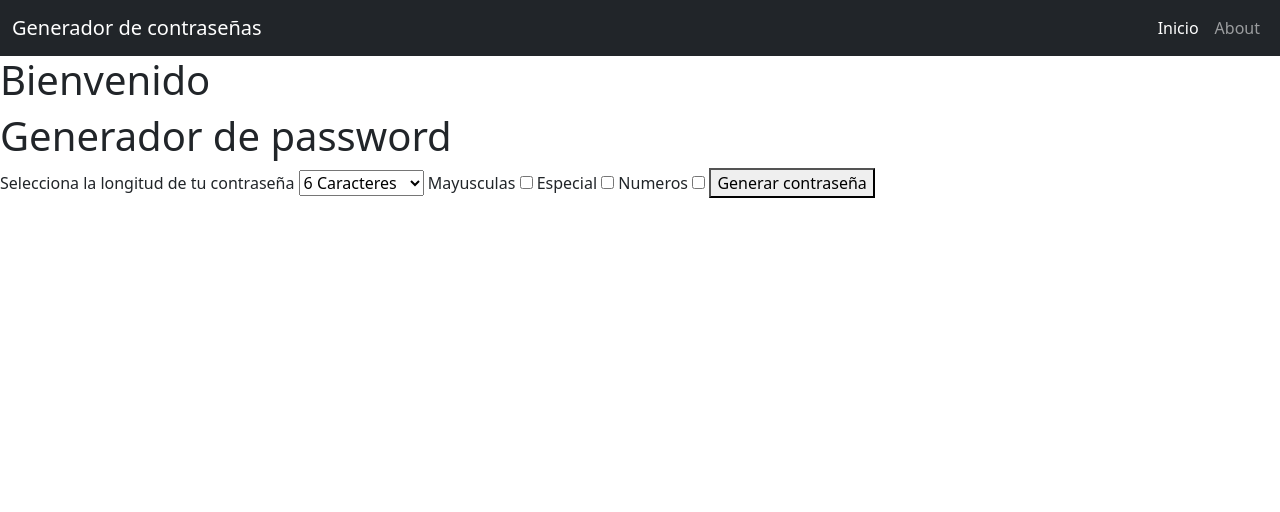
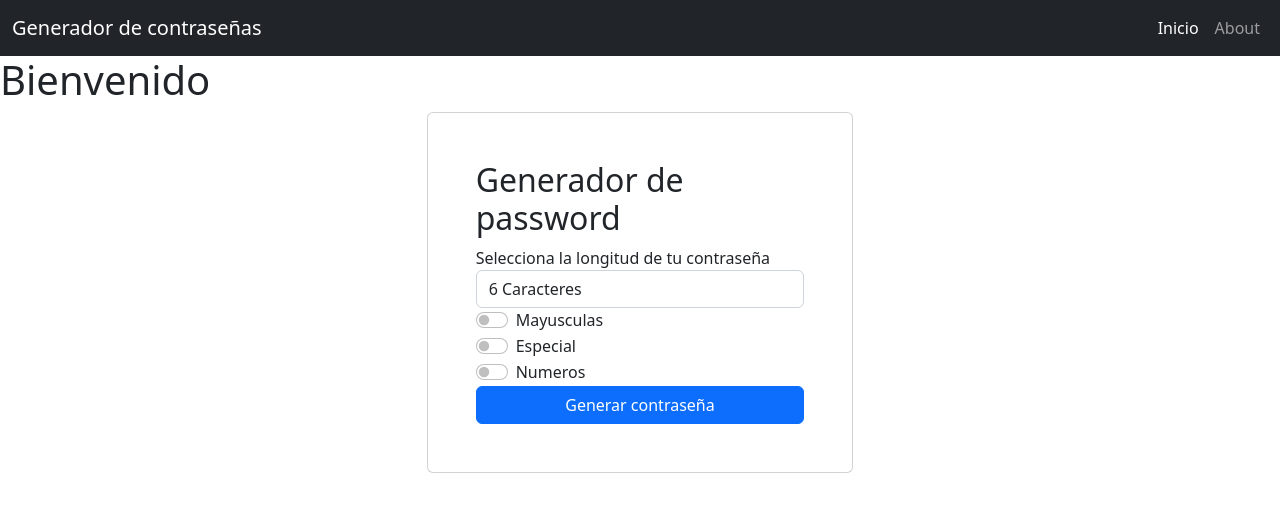
Before and after one commit to dancadev/contrasenas, a Django app: page / in a window 1280 px wide. Shown: the top 512 px of the page. Run offline with Django 4.2, Linux system fonts and the light colour scheme.

Commit message:
commit final

```diff
--- a/password_generator/generator/templates/generator/inicio.html
+++ b/password_generator/generator/templates/generator/inicio.html
@@ -2,10 +2,12 @@
 
 {% block content %}
     <h1>Bienvenido</h1>
-    <form action="{% url 'password' %}" method="get">
-        <h1>Generador de password</h1>
+    <div class="col-md-4 offset-md-4">
+        <form action="{% url 'password' %}" method="get" class="card card-body p-5">
+
+            <h1 class="h2">Generador de password</h1>
             <label for="length">Selecciona la longitud de tu contraseña</label>
-        <select name="length" id="length">
+            <select name="length" id="length" class="form-control">
                 <option value="6">6 Caracteres</option>
                 <option value="7">7 Caracteres</option>
                 <option value="8">8 Caracteres</option>
@@ -16,15 +18,22 @@
                 <option value="13">13 Caracteres</option>
                 <option value="14">14 Caracteres</option>
             </select>
-        <label for="uppercase">Mayusculas</label>
-        <input type="checkbox" name="uppercase" id"uppercase">
+            <div class="form-check form-switch">
+                <label for="uppercase" class="form-check-label" role="switch">Mayusculas</label>
+                <input type="checkbox" name="uppercase" id"uppercase" class="form-check-input" >
+            </div>
+            <div class="form-check form-switch">
+                <label for="special" class="form-check-label" role="switch">Especial</label>
+                <input type="checkbox" name="special" id"special" class="form-check-input">
+            </div>
+            <div class="form-check form-switch">
+                <label for="numeros" class="form-check-label" role="switch">Numeros</label>
+                <input type="checkbox" name="numeros" id"numeros" class="form-check-input">
+            </div>
 
-        <label for="special">Especial</label>
-        <input type="checkbox" name="special" id"special">
 
-        <label for="numeros">Numeros</label>
-        <input type="checkbox" name="numeros" id"numeros">
+                <button class="btn btn-primary" type="submit">Generar contraseña</button>
 
-        <button type="submit">Generar contraseña</button>
         </form>
+    </div>
 {% endblock%}
```
Also changed, not shown: password_generator/generator/templates/generator/password.html (+10 -2 lines). Lines whose indentation alone changed are shown as unchanged.
